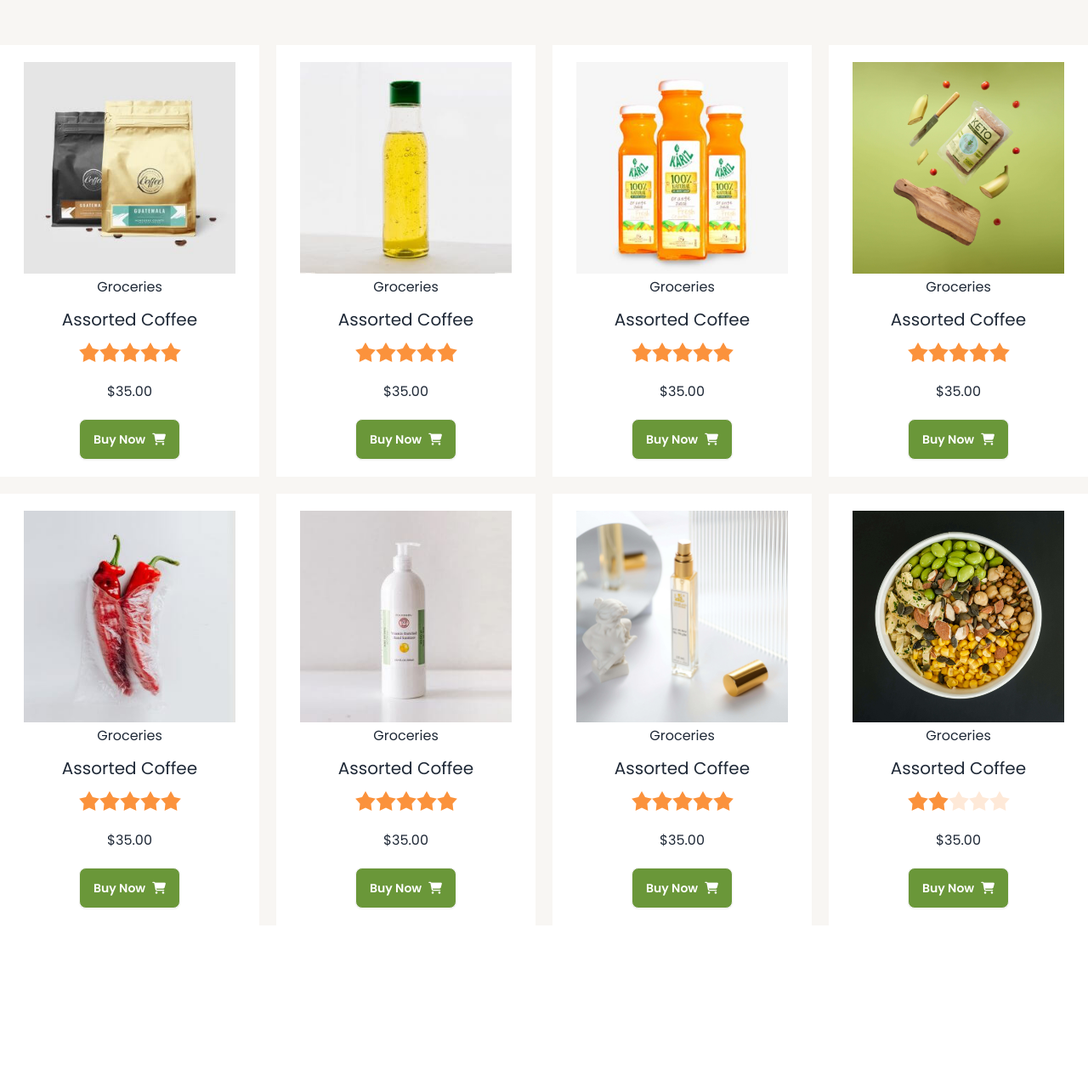
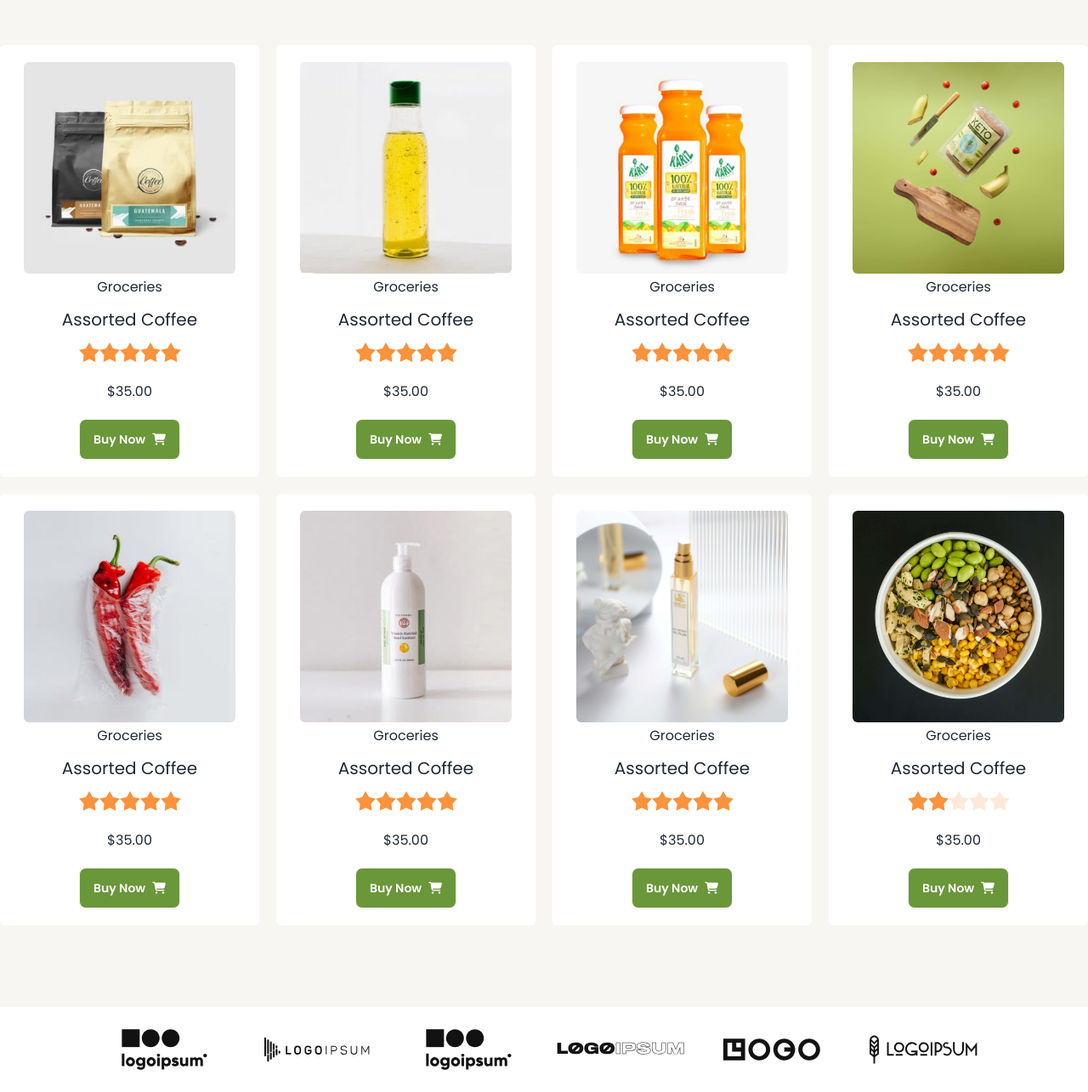
Before and after one commit to RahulKhanSuvo/Organic-Shop, a plain HTML site: page index.html in a window 1280 px wide. Shown: the part 2040-3325 px from the top of the page at 85% size. Before the commit the page ends 3129 px from the top, so only its background shows below. Drawn offline with nearby package versions, Linux system fonts and the light colour scheme.

Commit message:
sponsor section add

```diff
--- a/index.html
+++ b/index.html
@@ -193,13 +193,13 @@
 
             </section>
             <!-- best selling products -->
-            <section class="bg-[#F8F6F3] pt-16">
-                <div class=" max-w-screen-2xl mx-3 md:mx-auto">
+            <section class="bg-[#F8F6F3] pt-16 ">
+                <div class=" max-w-screen-2xl mx-3 md:mx-auto pb-24 ">
                     <h2 class="capitalize text-center text-2xl font-medium">Best selling products</h2>
-                    <div class="grid gap-5 grid-cols-1 md:grid-cols-2 lg:grid-cols-4 mt-14">
-                        <div class="bg-white px-7 py-5">
+                    <div class="grid gap-5 grid-cols-1 md:grid-cols-2 lg:grid-cols-4 mt-14 ">
+                        <div class="bg-white px-7 py-5 rounded-md">
                             <div>
-                                <img class="w-full" src="./images/product01.jpg" alt="">
+                                <img class="w-full rounded-md" src="./images/product01.jpg" alt="">
                             </div>
                             <div class="text-center">
                                 <p class="my-1 ">Groceries</p>
@@ -218,9 +218,9 @@
                                     <i class="fa-solid fa-cart-shopping"></i></button>
                             </div>
                         </div>
-                        <div class="bg-white px-7 py-5">
+                        <div class="bg-white px-7 rounded-md py-5">
                             <div>
-                                <img class="w-full" src="./images/product02.jpg" alt="">
+                                <img class="w-full rounded-md" src="./images/product02.jpg" alt="">
                             </div>
                             <div class="text-center">
                                 <p class="my-1 ">Groceries</p>
@@ -239,9 +239,9 @@
                                     <i class="fa-solid fa-cart-shopping"></i></button>
                             </div>
                         </div>
-                        <div class="bg-white px-7 py-5">
+                        <div class="bg-white rounded-md px-7 py-5">
                             <div>
-                                <img class="w-full" src="./images/product03.jpg" alt="">
+                                <img class="w-full rounded-md" src="./images/product03.jpg" alt="">
                             </div>
                             <div class="text-center">
                                 <p class="my-1 ">Groceries</p>
@@ -260,9 +260,9 @@
                                     <i class="fa-solid fa-cart-shopping"></i></button>
                             </div>
                         </div>
-                        <div class="bg-white px-7 py-5">
+                        <div class="bg-white rounded-md px-7 py-5">
                             <div>
-                                <img class="w-full" src="./images/product04.jpg" alt="">
+                                <img class="w-full rounded-md" src="./images/product04.jpg" alt="">
                             </div>
                             <div class="text-center">
                                 <p class="my-1 ">Groceries</p>
@@ -281,9 +281,9 @@
                                     <i class="fa-solid fa-cart-shopping"></i></button>
                             </div>
                         </div>
-                        <div class="bg-white px-7 py-5">
+                        <div class="bg-white px-7 rounded-md py-5">
                             <div>
-                                <img class="w-full" src="./images/product05.jpg" alt="">
+                                <img class="w-full rounded-md" src="./images/product05.jpg" alt="">
                             </div>
                             <div class="text-center">
                                 <p class="my-1 ">Groceries</p>
@@ -302,9 +302,9 @@
                                     <i class="fa-solid fa-cart-shopping"></i></button>
                             </div>
                         </div>
-                        <div class="bg-white px-7 py-5">
+                        <div class="bg-white rounded-md px-7 py-5">
                             <div>
-                                <img class="w-full" src="./images/product06.jpg" alt="">
+                                <img class="w-full rounded-md" src="./images/product06.jpg" alt="">
                             </div>
                             <div class="text-center">
                                 <p class="my-1 ">Groceries</p>
@@ -323,9 +323,9 @@
                                     <i class="fa-solid fa-cart-shopping"></i></button>
                             </div>
                         </div>
-                        <div class="bg-white px-7 py-5">
+                        <div class="bg-white rounded-md px-7 py-5">
                             <div>
-                                <img class="w-full" src="./images/product07.jpg" alt="">
+                                <img class="w-full rounded-md" src="./images/product07.jpg" alt="">
                             </div>
                             <div class="text-center">
                                 <p class="my-1 ">Groceries</p>
@@ -344,9 +344,9 @@
                                     <i class="fa-solid fa-cart-shopping"></i></button>
                             </div>
                         </div>
-                        <div class="bg-white px-7 py-5">
+                        <div class="bg-white rounded-md px-7 py-5">
                             <div>
-                                <img class="w-full" src="./images/product08.jpg" alt="">
+                                <img class="w-full rounded-md" src="./images/product08.jpg" alt="">
                             </div>
                             <div class="text-center">
                                 <p class="my-1 ">Groceries</p>
@@ -368,6 +368,17 @@
                     </div>
                 </div>
             </section>
+            <!-- sponsor -->
+            <section class="max-w-screen-2xl mx-auto ">
+                <div class="flex flex-wrap items-center content-center justify-center ">
+                    <img src="./images/logo-2.svg" alt="">
+                    <img src="./images/logo-1.svg" alt="">
+                    <img src="./images/logo-2.svg" alt="">
+                    <img src="./images/logo-4.svg" alt="">
+                    <img src="./images/logo-5.svg" alt="">
+                    <img src="./images/logo-3.svg" alt="">
+                </div>
+            </section>
     </main>
 </body>
 
```
